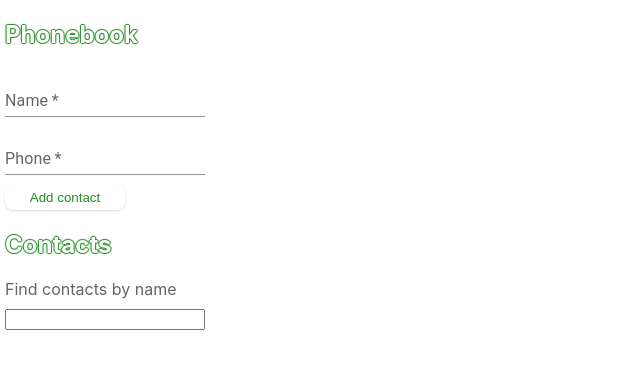
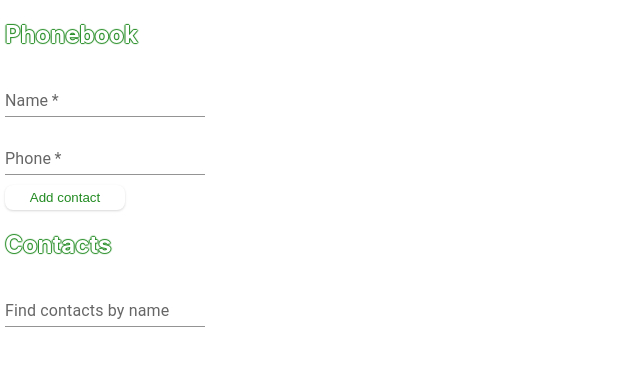
Before and after one commit to anastasia-savi/goit-react-hw-08-phonebook, a React (Create React App) app: page / in a window 1280 px wide. Shown: the top 368 px of the page, without its empty margins (0-640 px from the left). Built offline with nearby package versions, Linux system fonts and the light colour scheme.

Commit message:
hw-react++

```diff
--- a/src/components/ContactForm/ContactForm.module.css
+++ b/src/components/ContactForm/ContactForm.module.css
@@ -1,11 +1,6 @@
 .form {
   display: flex;
   flex-direction: column;
-}
-
-.span {
-  margin-bottom: 10px;
-  color: rgb(100, 100, 100);
 }
 
 .label {
--- a/src/components/Filter/Filter.jsx
+++ b/src/components/Filter/Filter.jsx
@@ -1,12 +1,19 @@
 import React from 'react';
+import TextField from '@mui/material/TextField';
 import PropTypes from 'prop-types';
 import css from './Filter.module.css';
 
 const Filter = ({ filter, onChange }) => {
   return (
     <label className={css.label}>
-      <span className={css.span}>Find contacts by name</span>
-      <input type="text" value={filter} onChange={onChange} />
+      <TextField
+        id="standard-basic"
+        label="Find contacts by name"
+        variant="standard"
+        type="text"
+        value={filter}
+        onChange={onChange}
+      />
     </label>
   );
 };
--- a/src/components/Filter/Filter.module.css
+++ b/src/components/Filter/Filter.module.css
@@ -1,10 +1,3 @@
-.span {
-  display: flex;
-  flex-direction: column;
-  margin-bottom: 10px;
-  color: rgb(100, 100, 100);
-}
-
 .label {
   display: flex;
   flex-direction: column;
```
